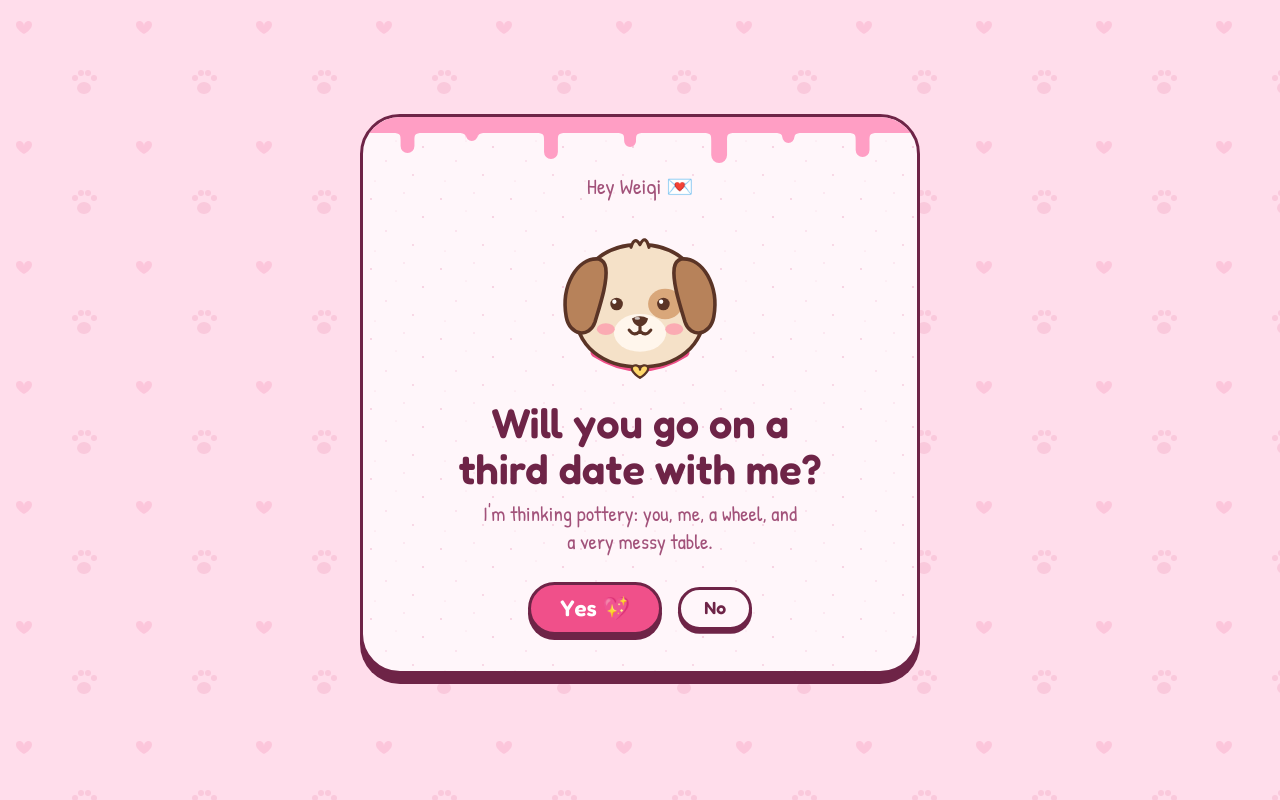
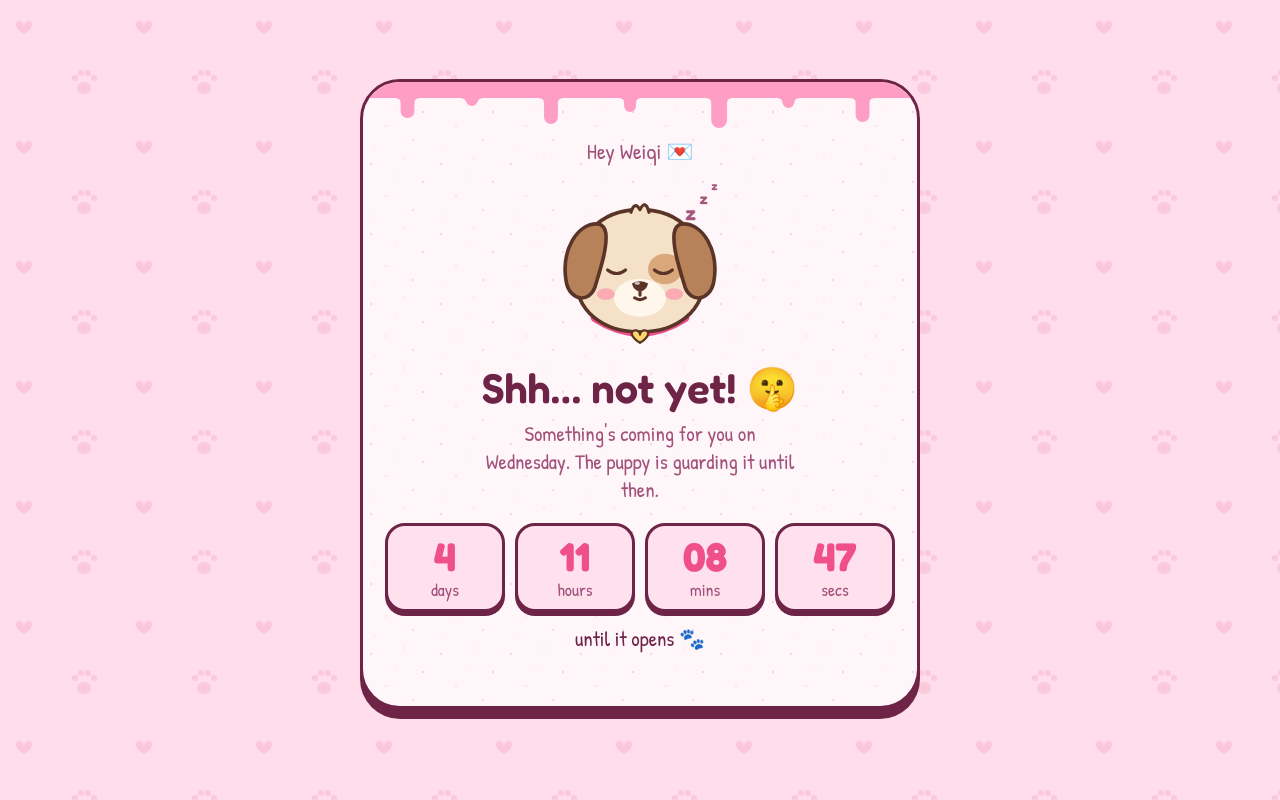
Before and after one commit to Pillai1/-w-note-8k3p, a plain HTML site: page index.html in a window 1280 px wide. Drawn offline with Linux system fonts and the light colour scheme; no server answers.

Commit message:
Add files via upload

```diff
--- a/index.html
+++ b/index.html
@@ -147,6 +147,8 @@
     92%      { transform: translateY(2px) scale(1.06, .9); opacity: 1; }
     100%     { transform: translateY(0) scale(1.02, .95); opacity: 1; }
   }
+  .zzz { animation: zzz 2.4s ease-in-out infinite; }
+  @keyframes zzz { 50% { transform: translate(3px, -4px); opacity: .6; } }
   .mascot.bump { animation: bump .45s cubic-bezier(.34,1.56,.64,1); }
   @keyframes bump {
     0% { transform: scale(1); }
@@ -272,6 +274,7 @@
   @media (prefers-reduced-motion: reduce) {
     .btn, button.ticket { transition: none; }
     .mascot.bump { animation: none; }
+    .zzz { animation: none; }
     .corner.play .pup, .corner.play .pbob, .corner.play .pback, .corner.play .pfront { animation-duration: .01s; animation-iteration-count: 1; }
     .corner.play .tear { animation: none; }
   }
@@ -309,6 +312,15 @@
       <path d="M100 183c0-5-8-7-9-2-1 5 9 11 9 11s10-6 9-11c-1-5-9-3-9 2z" fill="#FFD86B" stroke="#5A3426" stroke-width="2.5" stroke-linejoin="round"/>
 
       <g fill="none" stroke="#5A3426" stroke-width="3.5" stroke-linecap="round" stroke-linejoin="round">
+        <g data-mood="sleepy">
+          <path d="M64 111Q74 119 84 111M116 111Q126 119 136 111"/>
+          <path d="M100 135V139M94 142Q100 146 106 142"/>
+          <g class="zzz" fill="#A2527A" stroke="none" font-family="Fredoka, system-ui, sans-serif" font-weight="600">
+            <text x="150" y="56" font-size="22">z</text>
+            <text x="166" y="38" font-size="17">z</text>
+            <text x="179" y="23" font-size="13">z</text>
+          </g>
+        </g>
         <g data-mood="happy">
           <circle cx="74" cy="110" r="7" fill="#5A3426" stroke="none"/>
           <circle cx="126" cy="110" r="7" fill="#5A3426" stroke="none"/>
@@ -411,7 +423,21 @@
       </g>
     </svg>
 
-    <section id="ask" aria-labelledby="ask-title">
+    <section id="locked" aria-labelledby="locked-title" hidden>
+      <h1 id="locked-title" tabindex="-1">Shh… not yet! 🤫</h1>
+      <p class="note">Something's coming for you on Wednesday. The puppy is guarding it until then.</p>
+      <div class="countdown" style="margin-top:20px">
+        <div class="cd-grid" role="timer" aria-label="Time left until it opens">
+          <div class="cd-unit"><span class="cd-num" id="lk-d">0</span><span class="cd-word">days</span></div>
+          <div class="cd-unit"><span class="cd-num" id="lk-h">00</span><span class="cd-word">hours</span></div>
+          <div class="cd-unit"><span class="cd-num" id="lk-m">00</span><span class="cd-word">mins</span></div>
+          <div class="cd-unit"><span class="cd-num" id="lk-s">00</span><span class="cd-word">secs</span></div>
+        </div>
+        <p class="cd-label">until it opens 🐾</p>
+      </div>
+    </section>
+
+    <section id="ask" aria-labelledby="ask-title" hidden>
       <h1 id="ask-title" tabindex="-1">Will you go on a third date with me?</h1>
       <p class="note" id="ask-note">I'm thinking pottery: you, me, a wheel, and a very messy table.</p>
       <div class="buttons">
@@ -549,7 +575,7 @@
   });
 
   function show(id) {
-    ["ask", "pick", "done"].forEach(s => {
+    ["locked", "ask", "pick", "done"].forEach(s => {
       document.getElementById(s).hidden = s !== id;
     });
     const h = document.querySelector(`#${id} h1`);
@@ -688,15 +714,50 @@
   });
 
   // If she already picked a day before, open straight to the countdown
+  // 🔒 The invite stays locked until this moment (her phone's local time).
+  // Month is 0-based: 8 = September. This is Wednesday 30 September 2026, 00:00.
+  const UNLOCK_AT = new Date(2026, 8, 30, 0, 0, 0);
+  // For testing: add ?peek to the end of the link to skip the lock.
+  const peek = new URLSearchParams(location.search).has("peek");
+
+  function openNormally() {
     let savedPick = null;
     try { savedPick = localStorage.getItem(PICK_KEY); } catch (e) {}
     if (savedPick && DAYS[savedPick]) {
       applyPick(savedPick);
       setMood("ecstatic");
       show("done");
-    notify(`👀 ${who} came back to check the countdown (${DAYS[savedPick].day} ${DAYS[savedPick].num} October) 🐶`);
+      return `👀 ${who} came back to check the countdown (${DAYS[savedPick].day} ${DAYS[savedPick].num} October) 🐶`;
+    }
+    setMood("happy");
+    show("ask");
+    return `👀 ${who} opened the invite`;
+  }
+
+  if (!peek && new Date() < UNLOCK_AT) {
+    setMood("sleepy");
+    show("locked");
+    notify(`🔒 ${who} opened the link early. It's still locked until Wednesday 👀`);
+    const set = (id, v) => { document.getElementById(id).textContent = v; };
+    const lockTick = () => {
+      const diff = UNLOCK_AT - new Date();
+      if (diff <= 0) {
+        clearInterval(lockTimer);
+        openNormally();
+        burst(document.getElementById("ask-title"));
+        notify(`🔓 The invite just unlocked while ${who} was watching 🥹`);
+        return;
+      }
+      const secs = Math.floor(diff / 1000);
+      set("lk-d", Math.floor(secs / 86400));
+      set("lk-h", String(Math.floor(secs % 86400 / 3600)).padStart(2, "0"));
+      set("lk-m", String(Math.floor(secs % 3600 / 60)).padStart(2, "0"));
+      set("lk-s", String(secs % 60).padStart(2, "0"));
+    };
+    const lockTimer = setInterval(lockTick, 1000);
+    lockTick();
   } else {
-    notify(`👀 ${who} opened the invite`);
+    notify(openNormally());
   }
 </script>
 </body>
```
Lines whose indentation alone changed are shown as unchanged.
